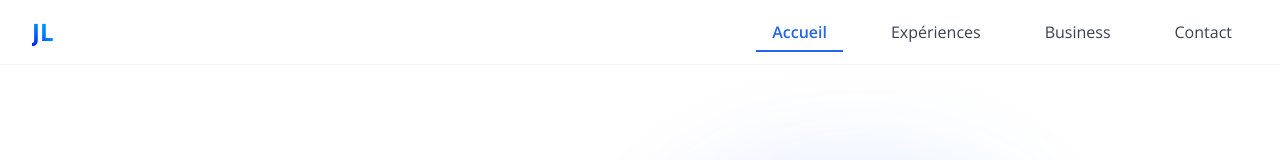
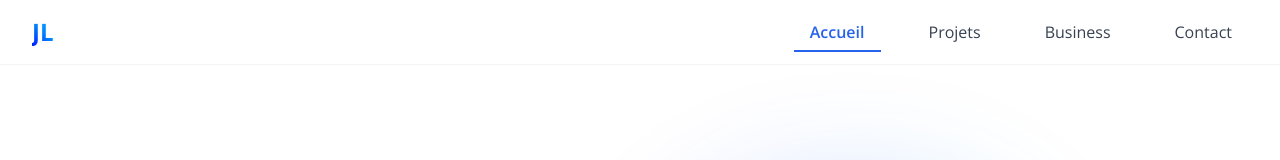
Before and after one commit to jeremyLamourJunia/portfolio-Jeremy, a React (Vite) app: page / in a window 1280 px wide. Shown: the top 160 px of the page. Built offline with nearby package versions, Linux system fonts and the light colour scheme.

Commit message:
modif lien

```diff
--- a/src/App.tsx
+++ b/src/App.tsx
@@ -4,7 +4,7 @@ import { AnimatePresence } from 'framer-motion';
 import Navbar from './components/Navbar';
 import ScrollToTop  from './components/ScrollToTop';
 import Home from './pages/Home';
-import Experience from './pages/Experience';
+import Projets from './pages/projets';
 import Business from './pages/Business';
 import Contact from './pages/Contact';
 
@@ -17,7 +17,7 @@ function App() {
         <AnimatePresence mode="wait">
           <Routes>
             <Route path="/" element={<Home />} />
-            <Route path="/experience" element={<Experience />} />
+            <Route path="/projets" element={<Projets />} />
             <Route path="/business" element={<Business />} />
             <Route path="/contact" element={<Contact />} />
           </Routes>
--- a/src/components/Footer.tsx
+++ b/src/components/Footer.tsx
@@ -32,7 +32,7 @@ const Footer = () => {
             <h3 className="text-lg font-semibold mb-4">Navigation</h3>
             <div className="space-y-2">
               <Link to="/" className="block text-gray-600 hover:text-blue-600">Accueil</Link>
-              <Link to="/experience" className="block text-gray-600 hover:text-blue-600">Expériences</Link>
+              <Link to="/projets" className="block text-gray-600 hover:text-blue-600">Projets</Link>
               <Link to="/business" className="block text-gray-600 hover:text-blue-600">Business</Link>
               <Link to="/contact" className="block text-gray-600 hover:text-blue-600">Contact</Link>
             </div>
--- a/src/components/Navbar.tsx
+++ b/src/components/Navbar.tsx
@@ -19,8 +19,8 @@ const Navbar = () => {
             <NavLink to="/" className={({ isActive }) => `nav-link ${isActive ? 'active' : ''}`}>
               Accueil
             </NavLink>
-            <NavLink to="/experience" className={({ isActive }) => `nav-link ${isActive ? 'active' : ''}`}>
-              Expériences
+            <NavLink to="/projets" className={({ isActive }) => `nav-link ${isActive ? 'active' : ''}`}>
+              Projets
             </NavLink>
             <NavLink to="/business" className={({ isActive }) => `nav-link ${isActive ? 'active' : ''}`}>
               Business
--- a/src/pages/Experience.tsx
+++ b/src/pages/Projets.tsx
@@ -226,7 +226,7 @@ const Experience = () => {
       <div className="pt-24 pb-16">
         <div className="max-w-7xl mx-auto px-4 sm:px-6 lg:px-8">
           <div className="flex justify-between items-center mb-8">
-            <h1 className="text-4xl font-bold">Expériences</h1>
+            <h1 className="text-4xl font-bold">Mes projets</h1>
             <button
               onClick={() => setShowFilters(!showFilters)}
               className="flex items-center gap-2 px-4 py-2 text-blue-600 hover:text-blue-700"
```
